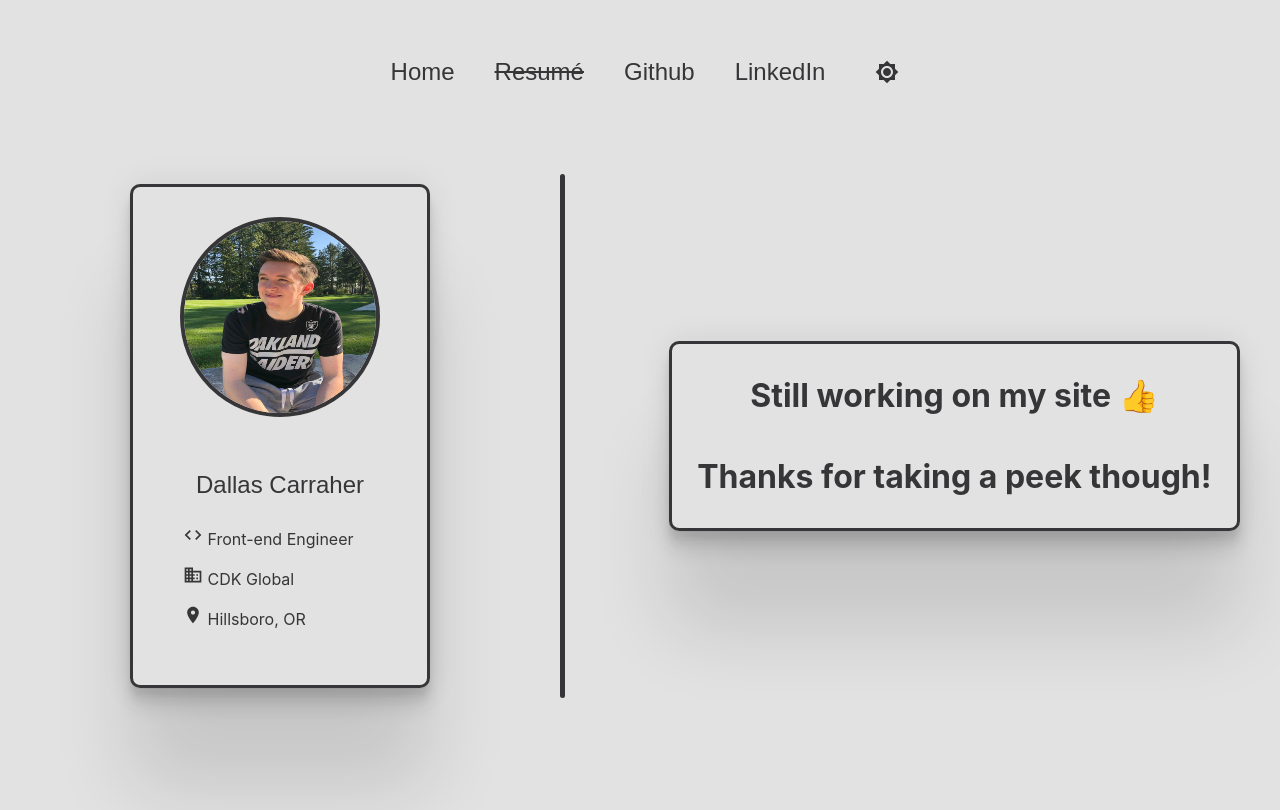
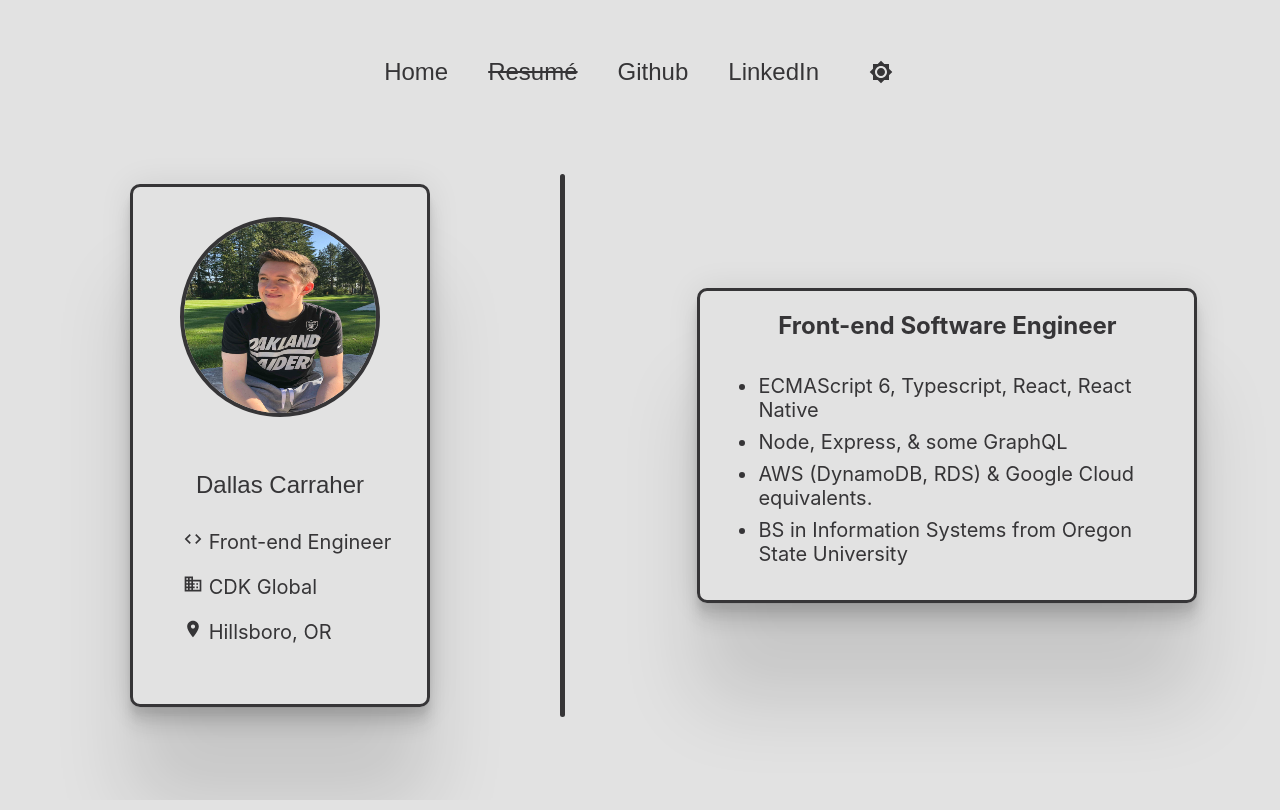
Before and after one commit to DallasCarraher/dallascarraher.dev, a React (Create React App) app: page / in a window 1280 px wide. Built offline with nearby package versions, Linux system fonts and the light colour scheme.

Commit message:
ready to merge

```diff
--- a/src/components/Card.jsx
+++ b/src/components/Card.jsx
@@ -6,6 +6,7 @@ const StyledCard = styled.div`
   display: flex;
   flex-direction: ${(props) => props.flexDirection};
   align-items: ${(props) => props.alignItems};
+  text-align: ${(props) => props.textAlign};
   margin: ${(props) => props.margin};
   padding: ${(props) => props.padding};
   width: ${(props) => props.width};
@@ -23,6 +24,7 @@ export const Card = (props) => {
     <StyledCard
       flexDirection={props.direction}
       alignItems={props.alignItems}
+      textAlign={props.textAlign}
       margin={props.m}
       padding={props.p}
       width={props.width}
@@ -37,6 +39,7 @@ Card.propTypes = {
   children: oneOfType([arrayOf(element), element]),
   direction: string,
   alignItems: string,
+  textAlign: string,
   m: string,
   p: string,
   width: string,
@@ -47,6 +50,7 @@ Card.defaultProps = {
   children: React.createElement('div'),
   direction: 'column',
   alignItems: 'center',
+  textAlign: 'center',
   m: '10px',
   p: '10px',
   width: '100%',
--- a/src/components/Home.jsx
+++ b/src/components/Home.jsx
@@ -6,13 +6,17 @@ import { Nav } from './Nav'
 import { Card } from './Card'
 import useCheckForMobile from './useCheckForMobile'
 
-const Announcement = styled.h1`
-  user-select: none;
-`
-
 const Divider = styled.div`
   border-left: ${(props) => `solid ${props.theme.text} 5px`};
   border-radius: 20px;
+`
+
+const ListItem = styled.li`
+  font-size: 20px;
+  margin: 8px;
+  @media (max-width: 960px) {
+    font-size: 16px;
+  }
 `
 
 export function Home() {
@@ -35,10 +39,28 @@ export function Home() {
             <Divider />
           </Flex>
         )}
-        <Flex direction="column" alignItems="center" m="30px">
-          <Card margin="30px" maxWidth="800px">
-            <Announcement>Still working on my site 👍</Announcement>
-            <Announcement>Thanks for taking a peek though!</Announcement>
+        <Flex direction="column" alignItems="center" m="30px" maxWidth="600px">
+          <Card
+            margin="30px"
+            maxWidth="500px"
+            alignItems="center"
+            textAlign="left"
+          >
+            <h2 style={{ padding: 10, margin: 0 }}>
+              Front-end Software Engineer
+            </h2>
+            <ul>
+              <ListItem>
+                ECMAScript 6, Typescript, React, React Native{' '}
+              </ListItem>
+              <ListItem>Node, Express, & some GraphQL </ListItem>
+              <ListItem>
+                AWS (DynamoDB, RDS) & Google Cloud equivalents.
+              </ListItem>
+              <ListItem>
+                BS in Information Systems from Oregon State University
+              </ListItem>
+            </ul>
           </Card>
         </Flex>
       </Flex>
--- a/src/components/Profile.jsx
+++ b/src/components/Profile.jsx
@@ -30,7 +30,7 @@ const InfoSection = styled.div`
 `
 
 const InfoLine = styled.p`
-  font-size: 16px;
+  font-size: 20px;
 `
 
 export const Profile = () => (
--- a/src/theme/global.js
+++ b/src/theme/global.js
@@ -14,7 +14,9 @@ export const GlobalStyles = createGlobalStyle`
     ${'' /* display: flex; */}
     ${'' /* flex-direction: column; */}
     ${'' /* justify-content: center; */}
-    height: 100vh;
+    height: 100%;
+    ${'' /* Really not sure why this is necessary... */}
+    width: 99%;
     margin: 0;
     padding: 0;
     font-family: BlinkMacSystemFont, -apple-system, 'Segoe UI', Roboto, Helvetica, Arial, sans-serif;
```
